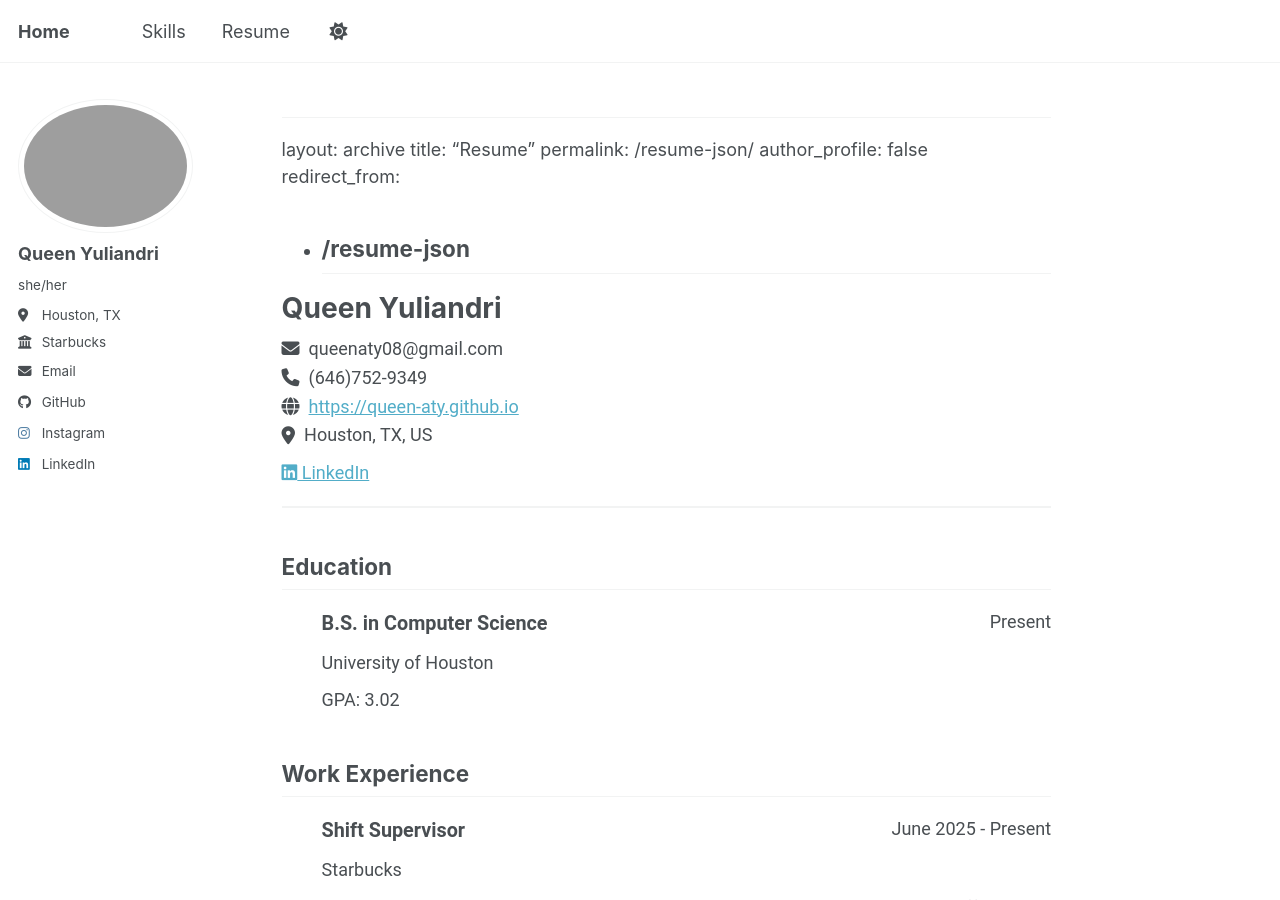
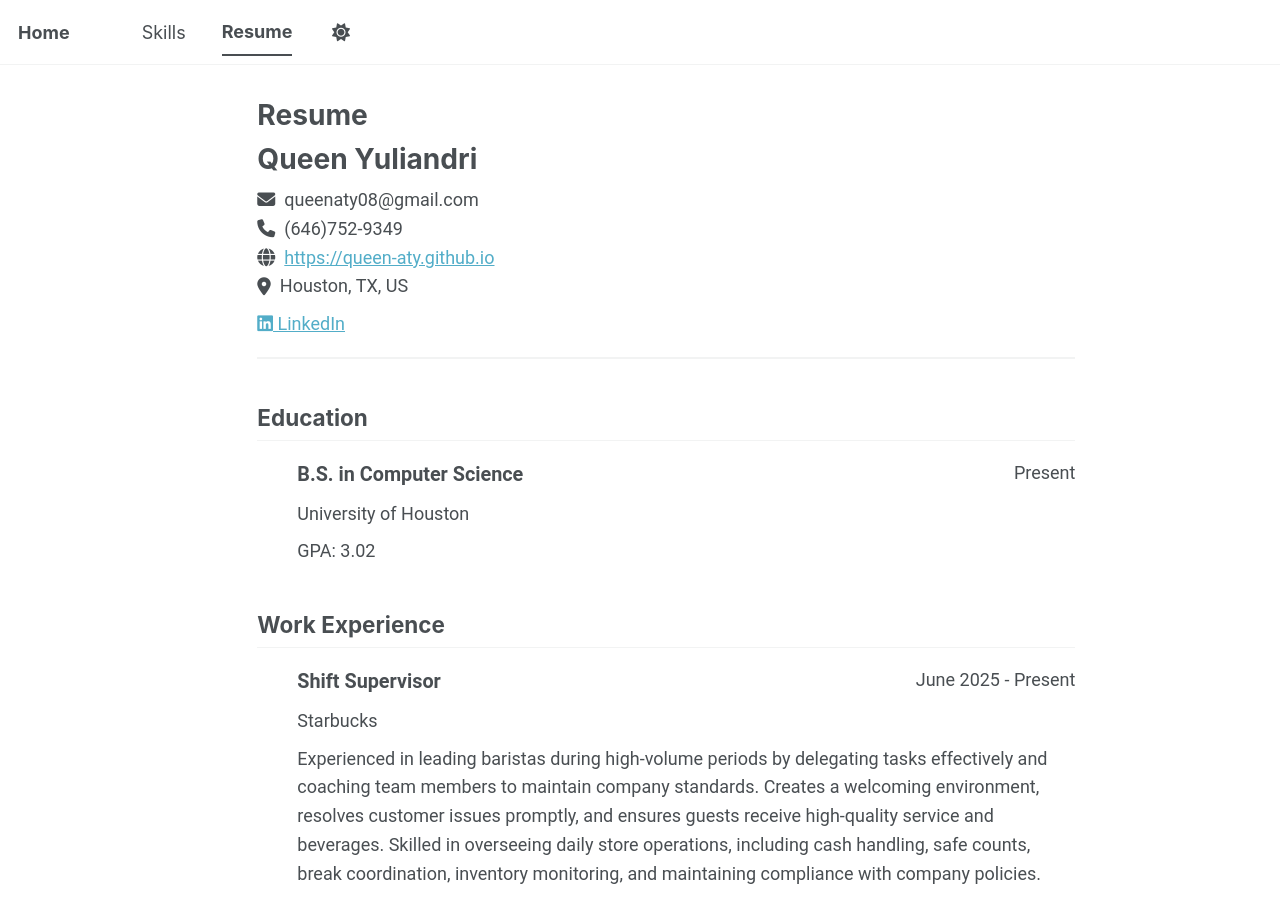
Before and after one commit to Queen-aty/Queen-aty.github.io, a Jekyll site: the page built from _pages/cv-json.md, in a window 1280 px wide and 900 px high. Built offline with Jekyll 4.4.1, drawn with Linux system fonts in a browser that asks for light colours; our own code applies the rules of GitHub Pages for plain Markdown files; a script bundle is joined from its source files by our own code; library files that are not in the unit come from our copies.

Commit message:
Update cv-json.md

```diff
--- a/_pages/cv-json.md
+++ b/_pages/cv-json.md
@@ -7,14 +15,6 @@
 
   gtag('config', 'G-S26TRRM0DN');
 </script>
----
-layout: archive
-title: "Resume"
-permalink: /resume-json/
-author_profile: false
-redirect_from:
-  - /resume-json
----
 
 {% include base_path %}
 
```
Also changed, not shown: other parts of _pages/cv-json.md (+8 -0 lines).
